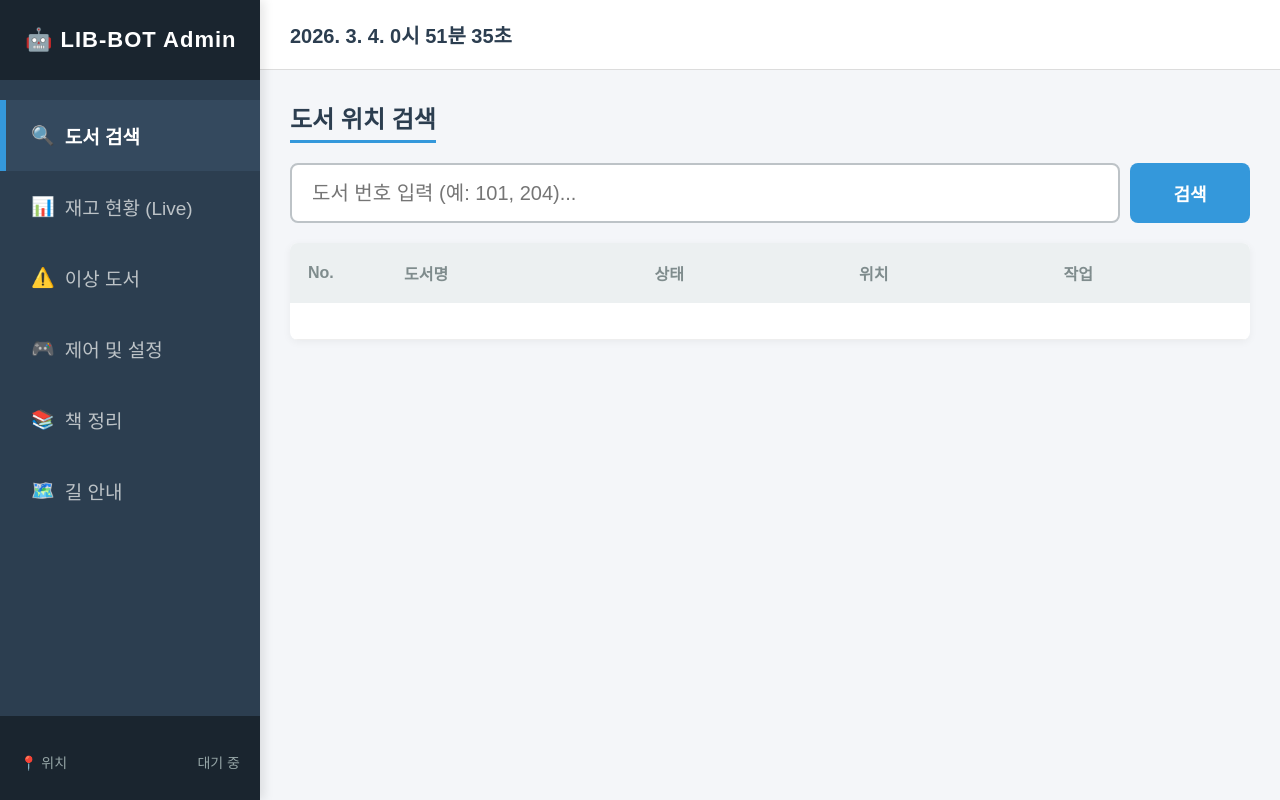
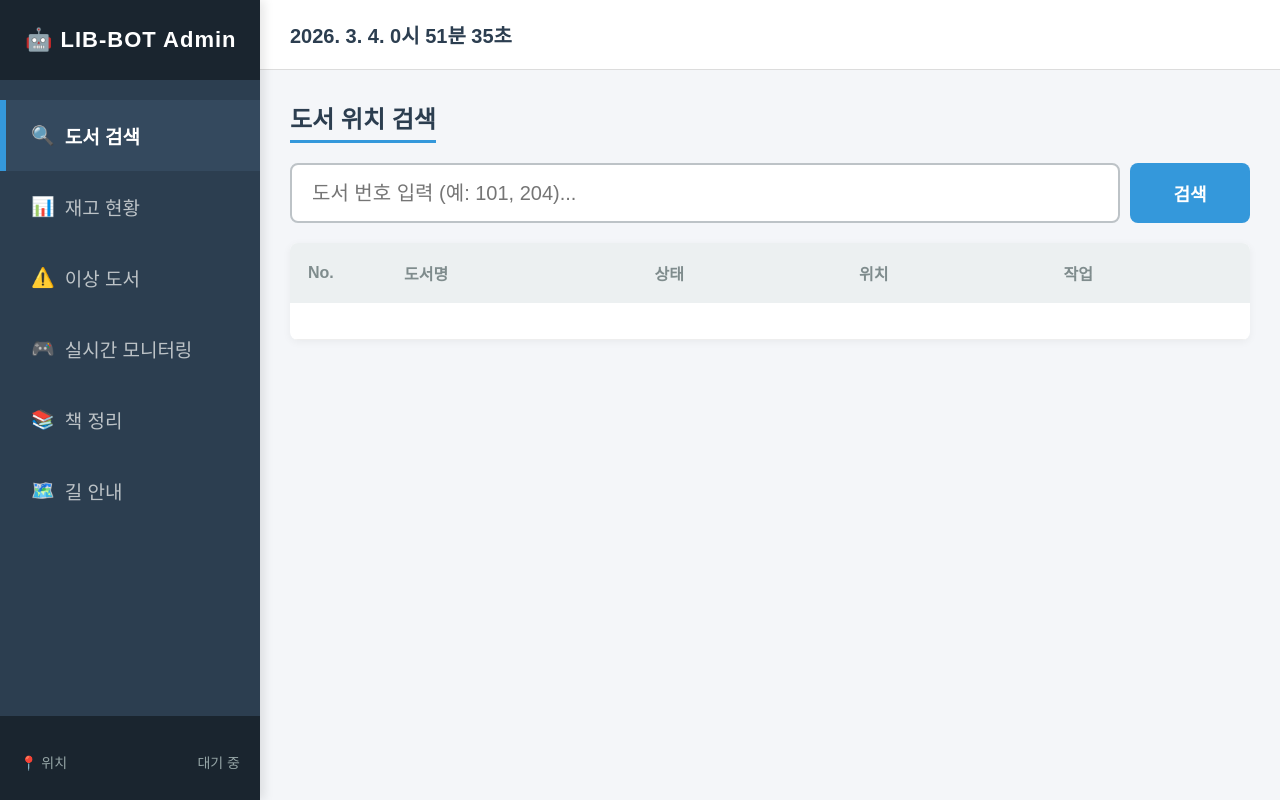
Before and after one commit to styx160/user, a Flask app: page / in a window 1280 px wide. Run offline with Flask 3, Linux system fonts and the light colour scheme; data that the repository does not hold is empty.

Commit message:
Update sidebar menu item labels in index.html

```diff
--- a/robot_app/robot_app/templates/index.html
+++ b/robot_app/robot_app/templates/index.html
@@ -102,9 +102,9 @@
         <div class="logo-area">🤖 LIB-BOT Admin</div>
         <div class="menu-list">
             <div class="menu-item active" onclick="switchTab('tab1', this)"><span>🔍</span> 도서 검색</div>
-            <div class="menu-item" onclick="switchTab('tab2', this)"><span>📊</span> 재고 현황 (Live)</div>
+            <div class="menu-item" onclick="switchTab('tab2', this)"><span>📊</span> 재고 현황</div>
             <div class="menu-item" onclick="switchTab('tab3', this)"><span>⚠️</span> 이상 도서</div>
-            <div class="menu-item" onclick="switchTab('tab4', this)"><span>🎮</span> 제어 및 설정</div>
+            <div class="menu-item" onclick="switchTab('tab4', this)"><span>🎮</span> 실시간 모니터링</div>
             <div class="menu-item" onclick="switchTab('tab5', this)"><span>📚</span> 책 정리</div>
             <div class="menu-item" onclick="switchTab('tab6', this)"><span>🗺️</span> 길 안내</div>
         </div>
```
